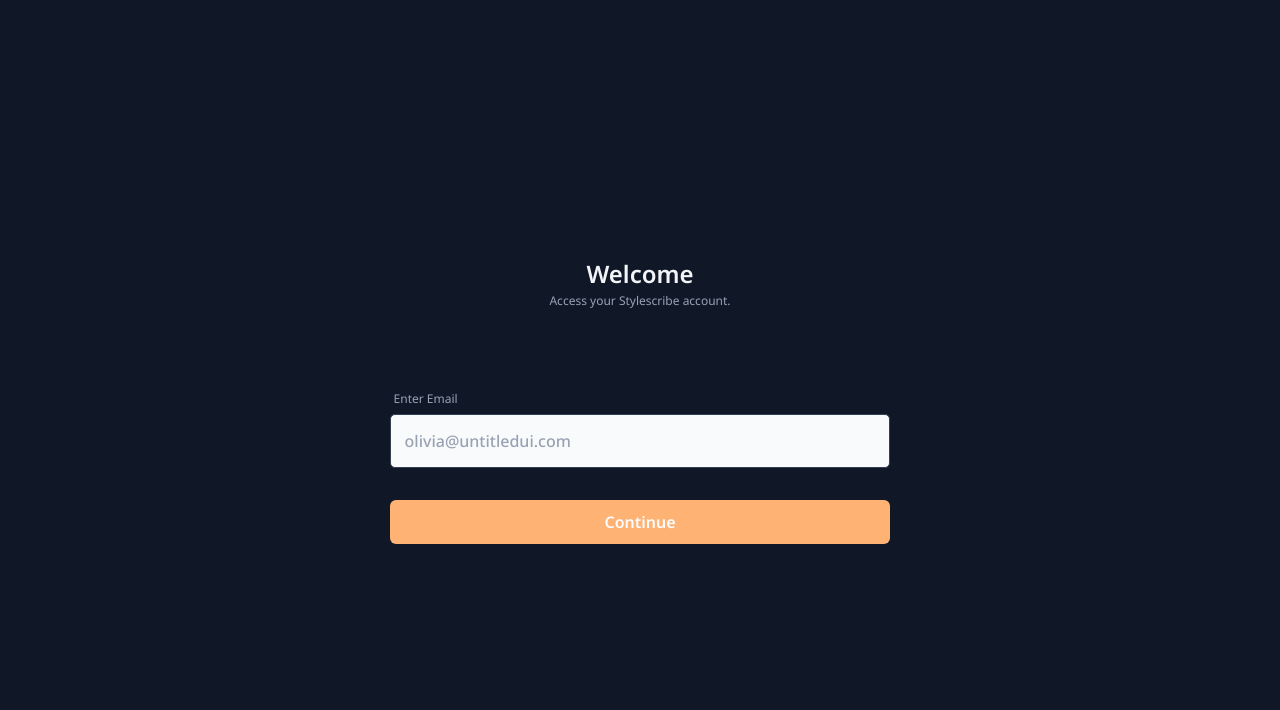
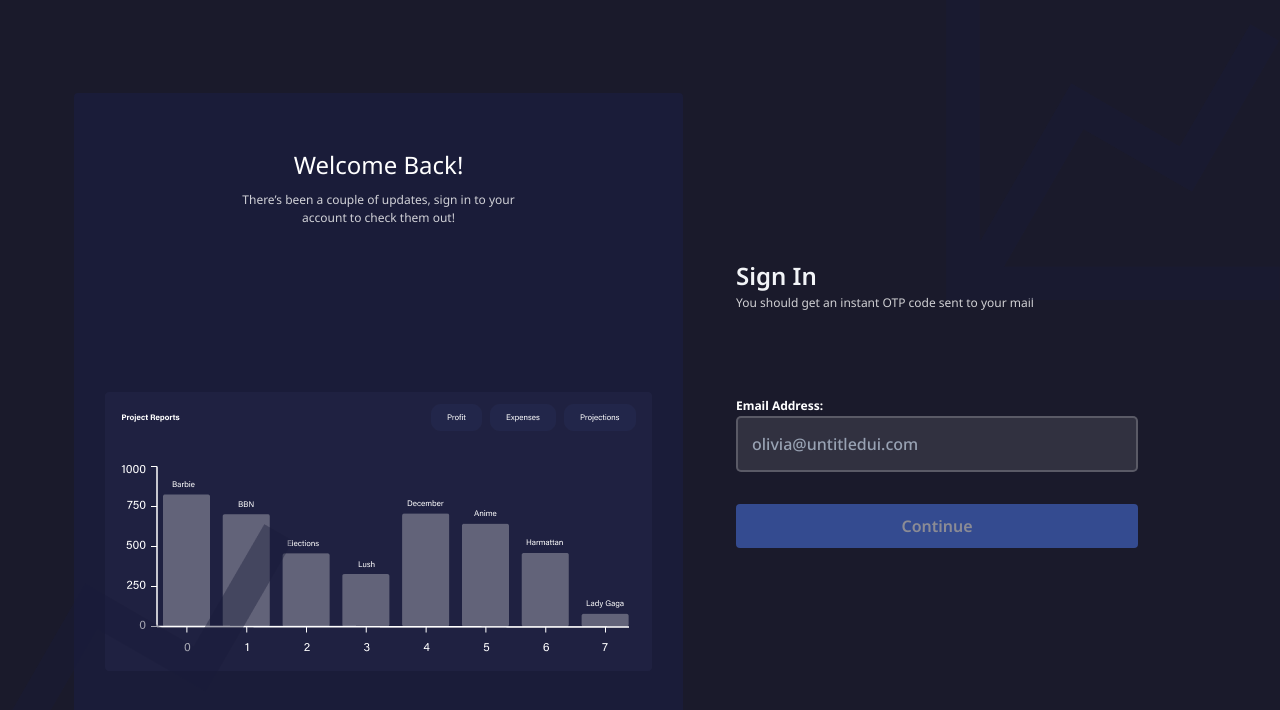
Before and after one commit to upskill-playground/tailor-frontend, a React (Vite) app: page /login in a window 1280 px wide. Shown: the top 710 px of the page. Built offline with nearby package versions, Linux system fonts and the light colour scheme.

Commit message:
login and otp page redesign

```diff
--- a/src/design-system/Button/index.tsx
+++ b/src/design-system/Button/index.tsx
@@ -15,7 +15,7 @@
       {variant === "solid" ? (
         <button
           type={type}
-          className={`disabled:bg-orange-300 bg-orange-400 text-gray-25 text-base font-semibold rounded-md py-2.5 px-3.5 capitalize ${
+          className={`disabled:opacity-50 bg-btn-primary text-gray-25 text-base font-semibold rounded py-2.5 px-3.5 capitalize ${
             width || "w-auto"
           } ${mt || "mt-0"} cursor-pointer `}
           disabled={isDisabled}
--- a/src/design-system/Input/index.tsx
+++ b/src/design-system/Input/index.tsx
@@ -24,9 +24,9 @@
       onChange={onChange}
       name={name}
       disabled={isDisabled}
-      className={`bg-gray-50 p-3.5 text-gray-900 ${classText} font-medium placeholder:text-black-200   ${
+      className={`bg-input-primary p-3.5 text-font-primary ${classText} font-medium placeholder:text-black-200   ${
         width || "w-auto"
-      } focus:outline-none border border-gray-700 disabled:bg-gray-300`}
+      } focus:outline-none focus:border-primary border-2 border-input-secondary disabled:bg-gray-300`}
       style={{ borderRadius: "5px" }}
       placeholder={placeholder}
     />
--- a/src/design-system/Text/index.tsx
+++ b/src/design-system/Text/index.tsx
@@ -8,12 +8,13 @@
   color,
   mt,
   align,
+  m,
 }) => {
   return (
     <div>
       {type === "lg" ? (
         <h3
-          className={`${fontSize || "text-xl xl:text-3xl"} ${
+          className={`${fontSize || "text-xl md:text-xl"} ${
             color || "text-gray-100"
           } ${align || "text-left"} font-semibold m-0 p-0`}
         >
@@ -21,9 +22,9 @@
         </h3>
       ) : type === "md" ? (
         <h4
-          className={`${fontSize || "text-sm xl:text-base"} ${
+          className={`${fontSize || "text-sm md:text-base"} ${
             color || "text-gray-100"
-          } ${align || "text-left"} font-normal  m-0 p-0`}
+          } ${align || "text-left"} font-normal  ${m || "m-0"} p-0`}
         >
           {children}
         </h4>
--- a/src/design-system/interfaceProps/index.ts
+++ b/src/design-system/interfaceProps/index.ts
@@ -7,6 +7,7 @@
   color?: string;
   mt?: string;
   align?: string;
+  m?: string;
 }
 
 export interface ButtonProps {
--- a/src/index.css
+++ b/src/index.css
@@ -4,7 +4,7 @@
 
 :root {
   font-family: "Noto Sans", sans-serif;
-  background: #101828;
+  background: #1a1a2b;
 }
 
 ::-webkit-scrollbar {
--- a/src/pages/OTP/index.tsx
+++ b/src/pages/OTP/index.tsx
@@ -6,6 +6,7 @@
 import { validate_otp } from "~/pages/OTP/redux/reducer";
 import { validate_email } from "~/pages/login/redux/reducer";
 import { getWithExpiry } from "~/utils/localStorage";
+import chart from "~/assets/chart.png";
 
 let currentOtpIndex: number = 0;
 
@@ -24,7 +25,7 @@
 
   useEffect(() => {
     if (email !== "") {
-      const parts = email.split("@");
+      const parts = email?.split("@");
       const username = parts[0];
       const hiddenUsername =
         username.slice(0, Math.floor(username.length / 2)) +
@@ -91,15 +92,26 @@
   }, [activeOtpIndex]);
 
   return (
-    <div className="h-screen grid place-items-center p-3.5">
+    <div className="h-screen grid place-items-center p-3.5 overflow-hidden">
+      <img src={chart} alt="chart" className="absolute right-0 top-0" />
+      <img src={chart} alt="chart" className="absolute bottom-0 -left-10" />
       <div className="w-80 lg:w-2/5 md:w-96">
-        <Text type="lg" color="text-gray-300" align="text-left">
-          OTP Verification
+        <Text type="lg" color="text-gray-300" align="text-center">
+          We just sent you a mail!
         </Text>
-        <Text type="md" color="text-gray-300" align="text-left">
-          Enter the OTP sent to {mail}.
+        <Text
+          type="md"
+          color="text-font-secondary"
+          fontSize="text-sm"
+          m="mt-2"
+          align="text-center"
+        >
+          Check your inbox on <span className="font-bold">{mail}</span>. If the
+          mail is not coming in, note that slow networks might delay its
+          delivery. Also, look through your promotions and spam folders.
         </Text>
 
+        <div>
           <div className="mt-14 grid grid-cols-6 gap-2">
             {otp.map((_, idx) => (
               <input
@@ -109,14 +121,14 @@
                 onKeyDown={(e) => handleKeyDown(e, idx)}
                 onChange={handleChange}
                 type="number"
-              className="bg-gray-700 w-auto h-14 px-3.5 py-3.5 text-lg rounded-sm text-center font-medium text-gray-50 border-2 border-gray-600 focus:outline-none focus:border-orange-500 spin-button-none"
+                className="bg-input-primary w-auto h-14 md:h-20 px-3.5 py-3.5 text-lg rounded text-center font-medium text-gray-50 border-2 border-input-secondary focus:outline-none focus:border-primary spin-button-none"
               />
             ))}
           </div>
 
           {showButton ? (
             <p
-            className="text-orange-500 text-center text-base mt-8 font-semibold cursor-pointer"
+              className="text-primary text-center text-base mt-8 font-semibold cursor-pointer"
               onClick={Resend}
             >
               Send me a new code
@@ -124,7 +136,7 @@
           ) : (
             <p className="text-gray-200 mt-8 text-center">
               The OTP will expire in{" "}
-            <span className="text-orange-500 font-semibold text-base">{`${Math.floor(
+              <span className="text-primary font-semibold text-base">{`${Math.floor(
                 timeLeft / 60,
               )}:${timeLeft % 60}`}</span>
             </p>
@@ -140,6 +152,7 @@
           </Button>
         </div>
       </div>
+    </div>
   );
 };
 
--- a/src/pages/login/index.tsx
+++ b/src/pages/login/index.tsx
@@ -1,5 +1,4 @@
 import React from "react";
-import FormLabel from "~/design-system/FormLabel";
 import Text from "~/design-system/Text";
 import { Formik, Form } from "formik";
 import Button from "~/design-system/Button";
@@ -8,6 +7,8 @@
 import { useDispatch, useSelector } from "react-redux";
 import { validate_email } from "~/pages/login/redux/reducer";
 import { getLoading } from "~/pages/login/redux/selector";
+import chart from "~/assets/chart.png";
+import signin from "~/assets/sign_in.png";
 
 const Login: React.FC = () => {
   const dispatch = useDispatch();
@@ -25,19 +26,38 @@
     return Object.values(values).every((value) => value.trim().length > 0);
   };
   return (
-    <div className="h-screen grid place-items-center p-3.5 overflow-hidden">
-      <div className="w-80 lg:w-2/5 md:w-96">
-        <Text type="lg" align="text-center">
-          Welcome
+    <div className="h-screen p-3.5 overflow-hidden">
+      <img src={chart} alt="chart" className="absolute right-0 top-0" />
+      <img src={chart} alt="chart" className="absolute bottom-0 -left-10" />
+      <div className="grid grid-cols-1 md:py-79 md:px-60 gap-0 md:grid-cols-2 md:gap-48">
+        <div className="bg-background-secondary px-31 h-80vh py-54 w-609 hidden md:flex md:flex-col rounded">
+          <p className="text-center text-xl text-font-primary">Welcome Back!</p>
+          <p className="mt-2 text-font-secondary text-center text-sm">
+            There’s been a couple of updates, sign in to your <br /> account to
+            check them out!
+          </p>
+          <img src={signin} alt="chart-data" className="mt-165" />
+        </div>
+
+        <div className="mt-244 md:mt-165 w-auto md:w-402">
+          <Text type="lg" align="text-left" fontSize="text-xl">
+            Sign In
           </Text>
-        <Text type="md" color="text-gray-400" align="text-center">
-          Access your Stylescribe account.
+          <Text
+            type="sm"
+            color="text-font-secondary"
+            m="mt-2"
+            align="text-left"
+          >
+            You should get an instant OTP code sent to your mail
           </Text>
           <Formik initialValues={data} onSubmit={handleSubimt}>
             {({ values, handleChange }) => (
               <Form>
                 <div className="mt-20">
-                <FormLabel color="text-gray-400">Enter Email</FormLabel>
+                  <label className="mb-2 text-font-primary font-bold text-sm">
+                    Email Address:
+                  </label>
                   <Input
                     type="email"
                     onChange={handleChange}
@@ -60,6 +80,7 @@
           </Formik>
         </div>
       </div>
+    </div>
   );
 };
 
--- a/src/pages/login/redux/saga.ts
+++ b/src/pages/login/redux/saga.ts
@@ -17,6 +17,7 @@
 
 function* validateEmailSaga(action: ValidateEmail) {
   try {
+    console.log(action.payload);
     const request: AxiosResponse = yield call(
       api.post,
       `/api/admin/email`,
--- a/tailwind.config.js
+++ b/tailwind.config.js
@@ -9,6 +9,18 @@
       xl: "1440px",
     },
     colors: {
+      font: {
+        primary: "#fff",
+        secondary: "#FFFFFFCC",
+      },
+      input: {
+        primary: "#FFFFFF1A",
+        secondary: "#FFFFFF33",
+      },
+      background: {
+        primary: "#1A1A2B",
+        secondary: "#1A1C39",
+      },
       orange: {
         900: "#7E2410",
         800: "#9C2A10",
@@ -75,6 +87,11 @@
         50: "#FFFAEB",
         25: "#FFFCF5",
       },
+      primary: "#4F7DF5",
+      btn: {
+        primary: "#4F7DF5",
+        secondary: "#fff",
+      },
     },
 
     extend: {
@@ -88,6 +105,28 @@
         "2xl": "30px",
         "3xl": "36px",
       },
+      height: {
+        "80vh": "80vh",
+      },
+      width: {
+        322: "322px",
+        402: "402px",
+        609: "609px",
+      },
+      padding: {
+        31: "31px",
+        54: "54px",
+        60: "60px",
+        79: "79px",
+        244: "244px",
+      },
+      margin: {
+        80: "80px",
+        90: "90px",
+        100: "100px",
+        165: "165px",
+        244: "244px",
+      },
     },
   },
   plugins: [],
```
Also changed, not shown: src/assets/chart.png (added), src/assets/sign_in.png (added). Lines whose indentation alone changed are shown as unchanged.
